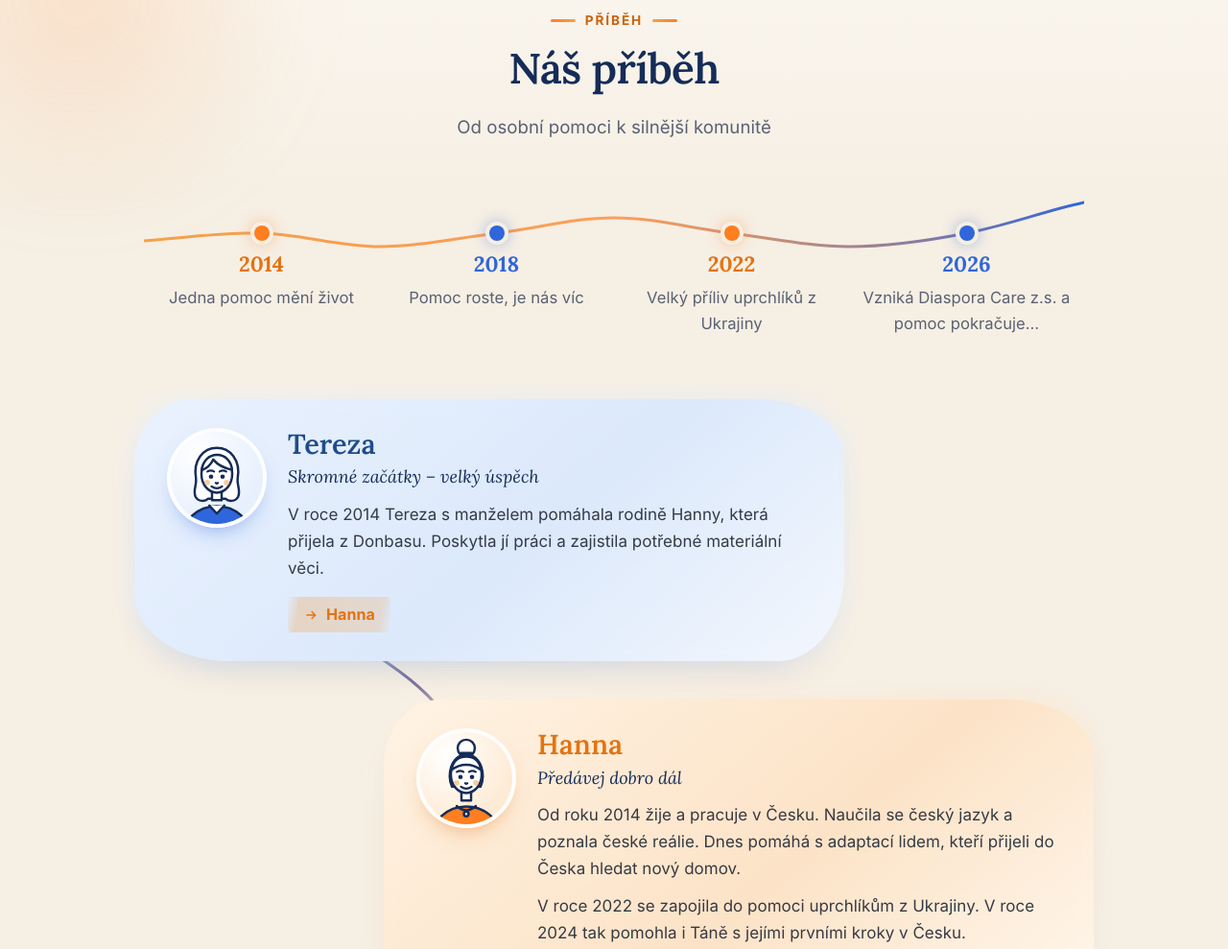
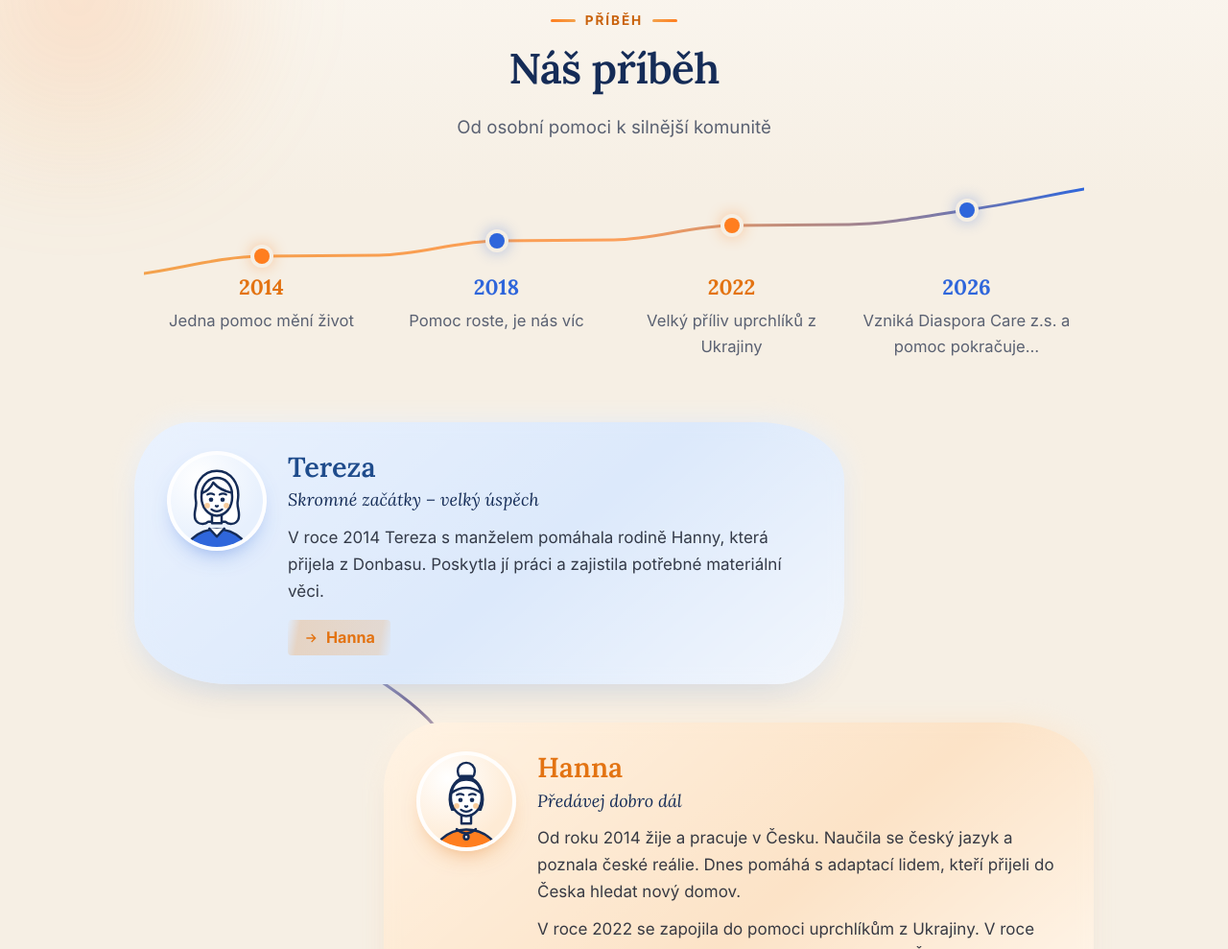
Before and after one commit to spolekgithabovic-maker/sitemapdiaspora, a plain HTML site: page cs/index.html in a window 1280 px wide. Shown: the part 2524-3513 px from the top of the page at 96% size. Drawn offline with Linux system fonts and the light colour scheme; no server answers; animation ran at ten frames a second.

Commit message:
v5-35: časová osa stále stoupá

```diff
--- a/assets/style.css
+++ b/assets/style.css
@@ -215,9 +215,11 @@ nav.main a:hover{background:color-mix(in srgb, var(--orange-400) 18%, transparen
 
 /* ---------- Story ---------- */
 .story{background:linear-gradient(180deg, var(--bg) 0%, var(--bg-2) 14%, var(--bg-2) 86%, var(--bg) 100%);}
-.timeline{position:relative; display:grid; grid-template-columns:repeat(4,minmax(0,1fr)); margin:0 auto 64px; max-width:980px; list-style:none; padding:46px 0 0;}
+.timeline{position:relative; display:grid; grid-template-columns:repeat(4,minmax(0,1fr)); margin:0 auto 64px; max-width:980px; list-style:none; padding:70px 0 0;}
 .timeline li{position:relative; padding:0 14px; text-align:center;}
 .t-dot{position:relative; display:block; width:16px; height:16px; border-radius:50%; margin:0 auto 12px; background:var(--orange-vivid); box-shadow:0 0 0 4px var(--bg-2), 0 0 16px 3px rgba(255,126,31,.45);}
+/* точки поднимаются вместе с волной: 2014 ниже всех, 2026 выше всех */
+.timeline li:nth-of-type(2) .t-dot{top:-16px;} .timeline li:nth-of-type(3) .t-dot{top:-32px;} .timeline li:nth-of-type(4) .t-dot{top:-48px;}
 .timeline li:nth-of-type(even) .t-dot{background:var(--blue-vivid); box-shadow:0 0 0 4px var(--bg-2), 0 0 16px 3px rgba(47,102,219,.45);}
 .t-year{font-family:var(--font-head); font-weight:700; font-size:1.3rem; color:var(--orange-600); line-height:1;}
 .timeline li:nth-of-type(even) .t-year{color:var(--blue-vivid);}
--- a/cs/index.html
+++ b/cs/index.html
@@ -120,7 +120,7 @@
     <ol class="timeline reveal" id="timeline">
       <svg class="t-wave" viewBox="0 0 1000 110" preserveAspectRatio="none" aria-hidden="true">
         <defs><linearGradient id="tw" x1="0" x2="1"><stop offset="0" stop-color="#F3A24D"/><stop offset=".5" stop-color="#FF7E1F" stop-opacity=".7"/><stop offset="1" stop-color="#2F66DB"/></linearGradient></defs>
-        <path d="M0 62 C 42 59, 83 53, 125 54 C 167 55, 208 68, 250 68 C 292 68, 333 59, 375 54 C 417 49, 458 38, 500 38 C 542 38, 583 49, 625 54 C 667 59, 708 68, 750 68 C 792 68, 833 62, 875 54 C 917 46, 958 31, 1000 22" fill="none" stroke="url(#tw)" stroke-width="3" stroke-linecap="round"/>
+        <path d="M0 96 C 42 90.0, 83 78.6, 125 78 C 167 77.4, 208 77.6, 250 77 C 292 76.4, 333 62.6, 375 62 C 417 61.4, 458 61.6, 500 61 C 542 60.4, 583 46.6, 625 46 C 667 45.4, 708 45.6, 750 45 C 792 44.4, 833 35.9, 875 30 C 917 24.1, 958 15.3, 1000 8" fill="none" stroke="url(#tw)" stroke-width="3" stroke-linecap="round"/>
       </svg>
       <li><span class="t-dot"></span><span class="t-year">2014</span><p>Jedna pomoc mění život</p></li>
       <li><span class="t-dot"></span><span class="t-year">2018</span><p>Pomoc roste, je nás víc</p></li>
--- a/sw.js
+++ b/sw.js
@@ -1,5 +1,5 @@
 /* Diaspora Care z.s. — офлайн-режим. При изменении файлов сайта увеличьте номер версии. */
-const VERSION = "dc-v5-34";
+const VERSION = "dc-v5-35";
 const FILES = [
  "./",
  "./assets/app.js",
```
Also changed, not shown: en/index.html (+1 -1 lines), ru/index.html (+1 -1 lines), uk/index.html (+1 -1 lines).
